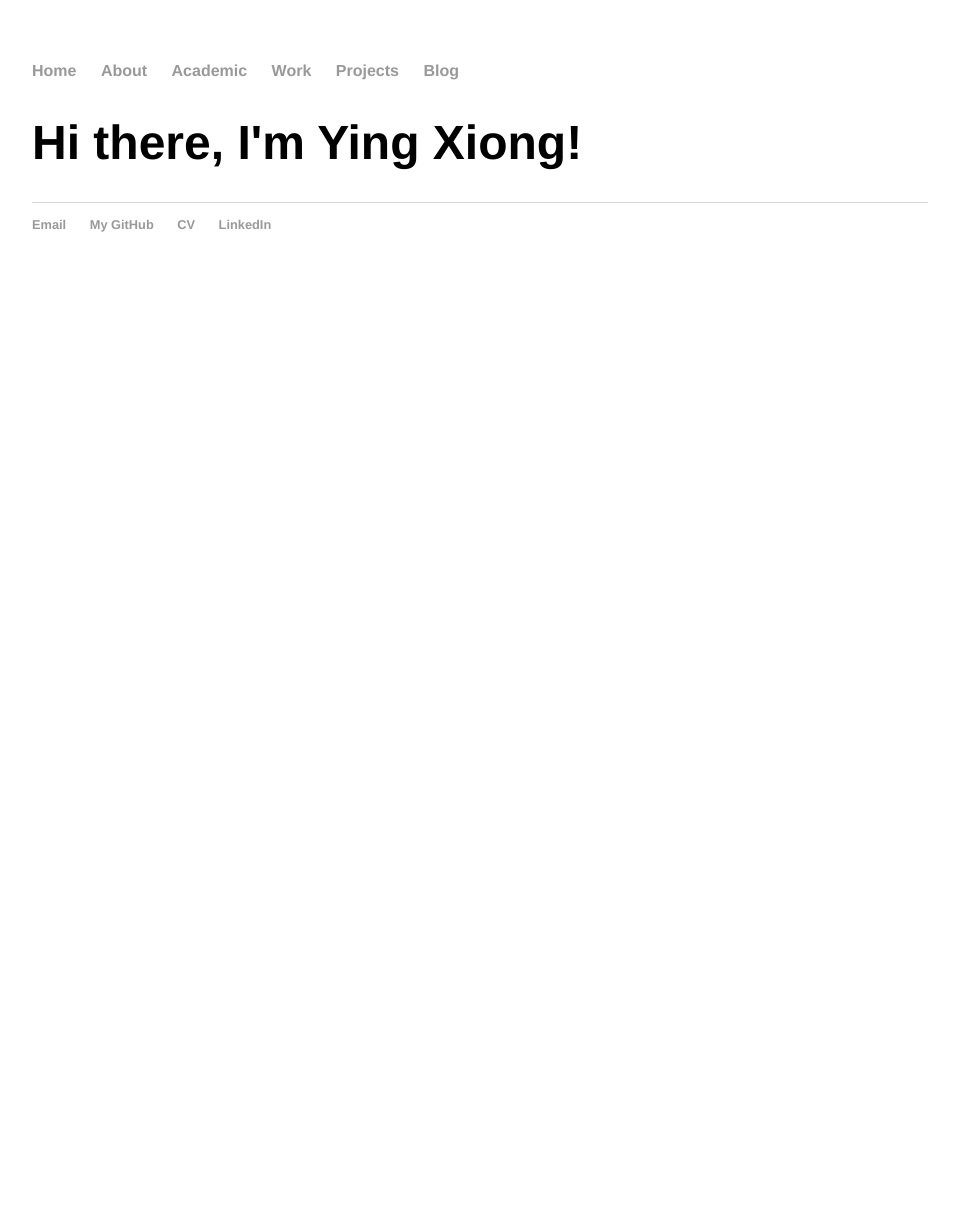
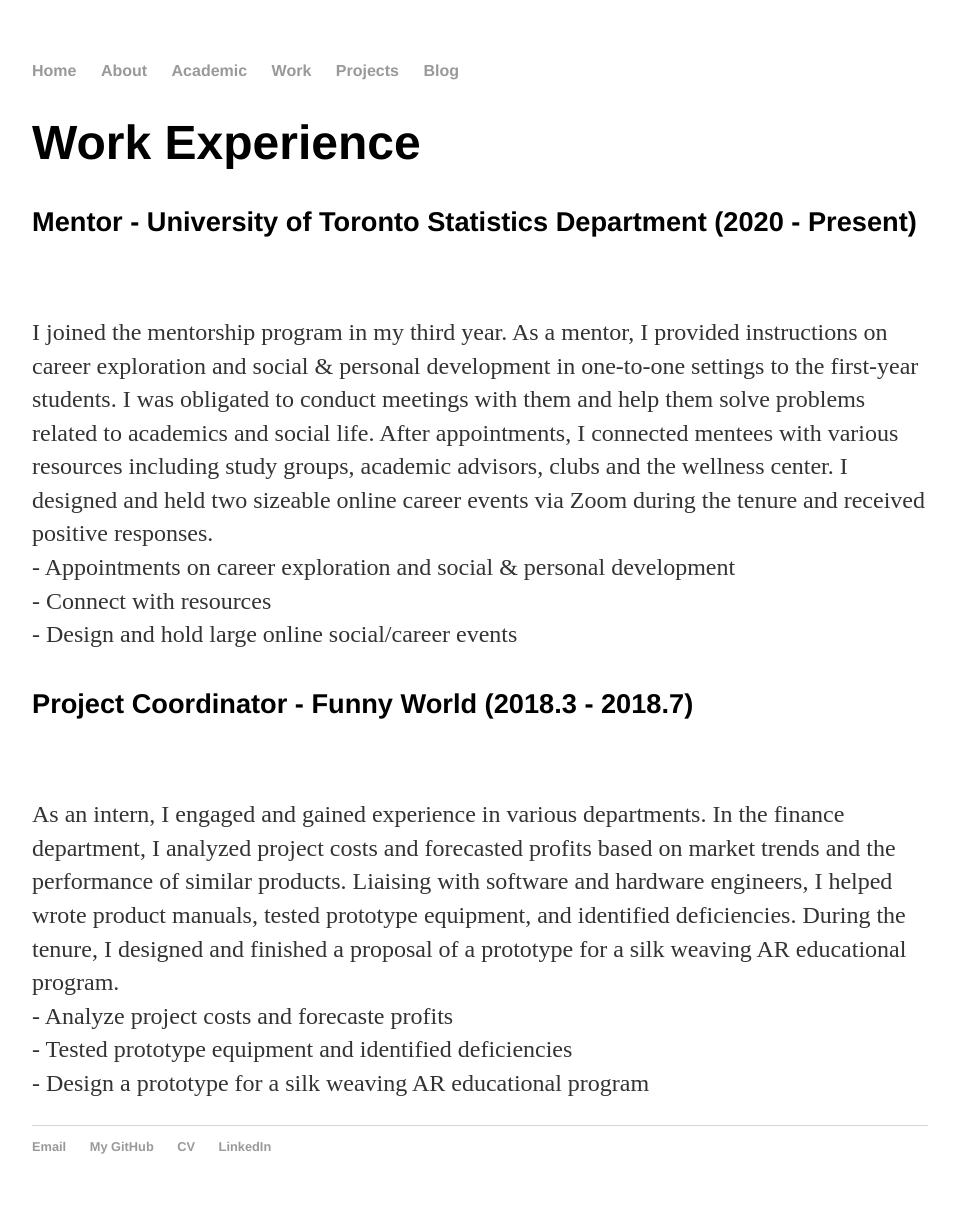
Before and after one commit to xiongy15/xiongy15.github.io, a Jekyll site: the page built from work/index.html, in a window 1280 px wide. Shown: the whole page, without its empty margins (160-1119 px from the left). Built offline with Jekyll 4.4.1, drawn with Linux system fonts in a browser that asks for light colours; before the commit the page ends 900 px from its top, so only the background shows below that.

Commit message:
Update index.html

```diff
--- a/work/index.html
+++ b/work/index.html
@@ -2,4 +2,29 @@
 layout: default
 title: Ying Xiong, Work
 ---
-<h1>Hi there, I'm Ying Xiong!</h1>
+<div class="about">
+	<h1>Work Experience</h1>
+
+  <h4>Mentor - University of Toronto Statistics Department (2020 - Present) </h4>
+  <br />
+  <p> I joined the mentorship program in my third year. As a mentor, I provided instructions on career exploration and social & personal development
+        in one-to-one settings to the first-year students. I was obligated to conduct meetings with them and help them solve problems related to academics
+        and social life. After appointments, I connected mentees with various resources including study groups, academic advisors, clubs and the wellness
+        center. I designed and held two sizeable online career events via Zoom during the tenure and received positive responses. <br />
+    - Appointments on career exploration and social & personal development <br />
+    - Connect with resources <br />
+    - Design and hold large online social/career events <br /> </p>
+
+  <h4>Project Coordinator - Funny World (2018.3 - 2018.7) </h4>
+  <br />
+  <p> As an intern, I engaged and gained experience in various departments. In the finance department, I analyzed project costs and forecasted profits
+        based on market trends and the performance of similar products. Liaising with software and hardware engineers, I helped wrote product manuals,
+        tested prototype equipment, and identified deficiencies. During the tenure, I designed and finished a proposal of a prototype for a silk weaving
+        AR educational program. <br />
+    - Analyze project costs and forecaste profits <br />
+    - Tested prototype equipment and identified deficiencies <br />
+    - Design a prototype for a silk weaving AR educational program <br /> </p>
+
+
+
+		</div>
```
